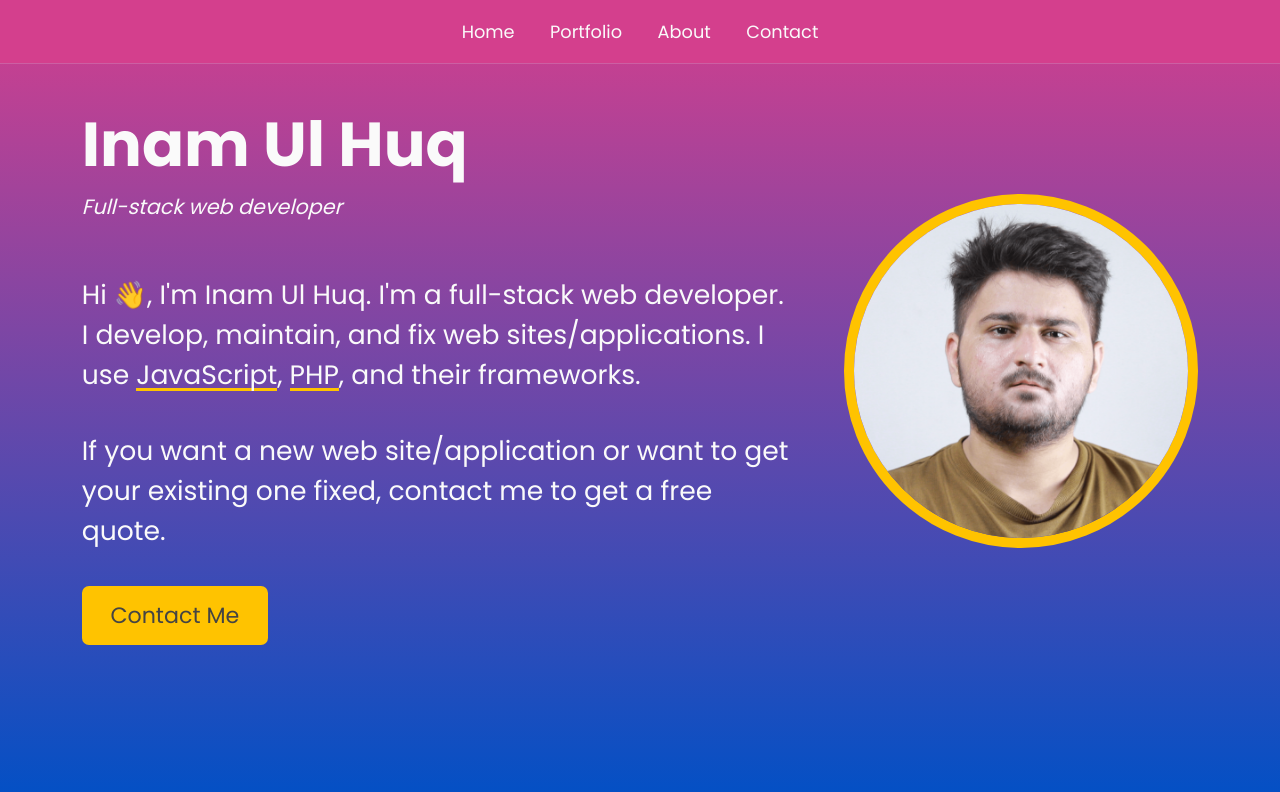
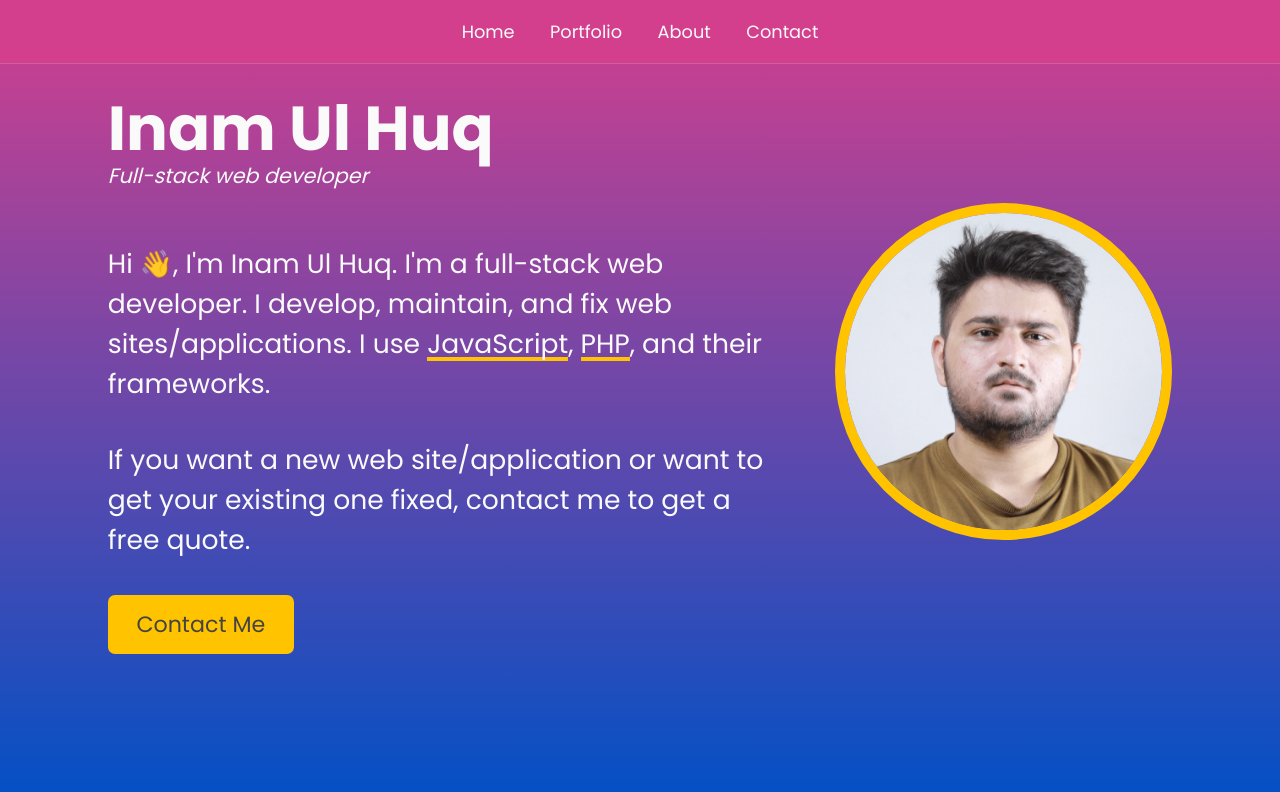
Before and after one commit to Inambe/inambe-webpage, a React (Create React App) app: page / in a window 1280 px wide. Shown: the top 792 px of the page. Built offline with nearby package versions, Linux system fonts and the light colour scheme.

Commit message:
set h1 font size + container width + add main in home

```diff
--- a/src/components/container.css
+++ b/src/components/container.css
@@ -1,5 +1,5 @@
 .container {
-    width: 1200px;
+    width: 1100px;
     max-width: 90%;
     margin: auto;
     padding: 0 1rem;
--- a/src/components/hero.css
+++ b/src/components/hero.css
@@ -11,6 +11,8 @@
 
 .hero-intro>h1 {
     font-size: calc(var(--fs-xl) + 1.5rem);
+    margin: 0;
+    line-height: 100%;
 }
 
 .hero-intro>h3 {
--- a/src/index.css
+++ b/src/index.css
@@ -70,5 +70,6 @@ main p {
 	margin-bottom: 0.5rem;
 }
 main h1 {
-	margin-bottom: var(--m-p-s);
+    margin-bottom: var(--m-p-s);
+    font-size: 2.5rem;
 }
--- a/src/pages/homePage.js
+++ b/src/pages/homePage.js
@@ -2,7 +2,9 @@ import React from "react";
 import Hero from "../components/hero";
 
 function Home() {
-	return <Hero />;
+    return <main>
+        <Hero />
+    </main>;
 }
 
 export default Home;
```
